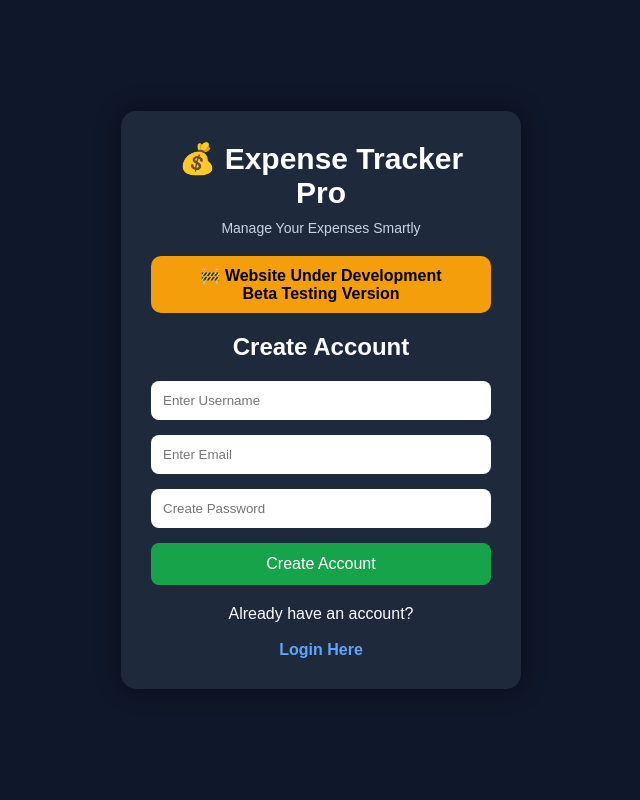
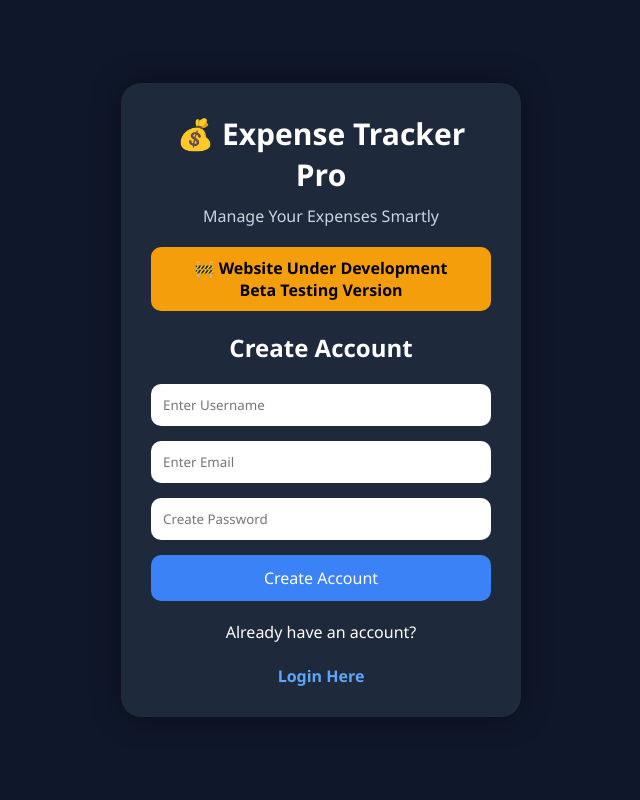
Before and after one commit to ankur4u03/expense-tracker-pro, a Flask app: page /register in a window 1280 px wide. Shown: the whole page, without its empty margins (319-959 px from the left). Run offline with Flask 3, Linux system fonts and the light colour scheme.

Commit message:
Added auth css

```diff
--- /dev/null
+++ b/static/auth.css
@@ -0,0 +1,85 @@
+*{
+margin:0;
+padding:0;
+box-sizing:border-box;
+font-family:'Segoe UI',sans-serif;
+}
+
+body{
+background:#0f172a;
+display:flex;
+justify-content:center;
+align-items:center;
+min-height:100vh;
+padding:20px;
+}
+
+.login-box,
+.register-box{
+background:#1e293b;
+width:400px;
+max-width:100%;
+padding:30px;
+border-radius:20px;
+text-align:center;
+box-shadow:0 0 30px rgba(0,0,0,.4);
+}
+
+.logo{
+color:#fff;
+font-size:30px;
+margin-bottom:10px;
+}
+
+.subtitle{
+color:#cbd5e1;
+margin-bottom:20px;
+}
+
+.beta-banner{
+background:#f59e0b;
+color:#000;
+padding:10px;
+border-radius:10px;
+font-weight:bold;
+margin-bottom:20px;
+}
+
+h2{
+color:white;
+margin-bottom:20px;
+}
+
+input{
+width:100%;
+padding:12px;
+margin-bottom:15px;
+border:none;
+border-radius:10px;
+}
+
+button{
+width:100%;
+padding:12px;
+border:none;
+border-radius:10px;
+background:#3b82f6;
+color:white;
+font-size:16px;
+cursor:pointer;
+}
+
+button:hover{
+opacity:.9;
+}
+
+.bottom-text{
+margin-top:20px;
+color:white;
+}
+
+.bottom-text a{
+color:#60a5fa;
+text-decoration:none;
+font-weight:bold;
+}
--- a/templates/register.html
+++ b/templates/register.html
@@ -2,101 +2,11 @@
 <!DOCTYPE html>
 <html lang="en">
 <head>
+    <link rel="stylesheet" href="{{ url_for('static', filename='auth.css') }}">
     <meta charset="UTF-8">
     <meta name="viewport" content="width=device-width, initial-scale=1.0">
     <title>Create Account - Expense Tracker Pro</title>
 
-    <style>
-        *{
-            margin:0;
-            padding:0;
-            box-sizing:border-box;
-            font-family:Arial, sans-serif;
-        }
-
-        body{
-            background:#0f172a;
-            display:flex;
-            justify-content:center;
-            align-items:center;
-            min-height:100vh;
-        }
-
-        .register-box{
-            background:#1e293b;
-            width:400px;
-            padding:30px;
-            border-radius:15px;
-            text-align:center;
-            box-shadow:0 0 25px rgba(0,0,0,0.4);
-        }
-
-        .logo{
-            color:white;
-            font-size:30px;
-            margin-bottom:10px;
-        }
-
-        .subtitle{
-            color:#cbd5e1;
-            margin-bottom:20px;
-            font-size:14px;
-        }
-
-        .beta-banner{
-            background:#f59e0b;
-            color:#000;
-            padding:10px;
-            border-radius:10px;
-            font-weight:bold;
-            margin-bottom:20px;
-        }
-
-        h2{
-            color:white;
-            margin-bottom:20px;
-        }
-
-        input{
-            width:100%;
-            padding:12px;
-            margin-bottom:15px;
-            border:none;
-            border-radius:8px;
-            outline:none;
-        }
-
-        button{
-            width:100%;
-            padding:12px;
-            border:none;
-            border-radius:8px;
-            background:#16a34a;
-            color:white;
-            font-size:16px;
-            cursor:pointer;
-            transition:0.3s;
-        }
-
-        button:hover{
-            background:#15803d;
-        }
-
-        .bottom-text{
-            margin-top:20px;
-            color:white;
-        }
-
-        a{
-            color:#60a5fa;
-            text-decoration:none;
-            font-weight:bold;
-        }
-
-        a:hover{
-            text-decoration:underline;
-        }
-    </style>
 </head>
 
 <body>
```
Also changed, not shown: templates/login.html (+1 -91 lines).
